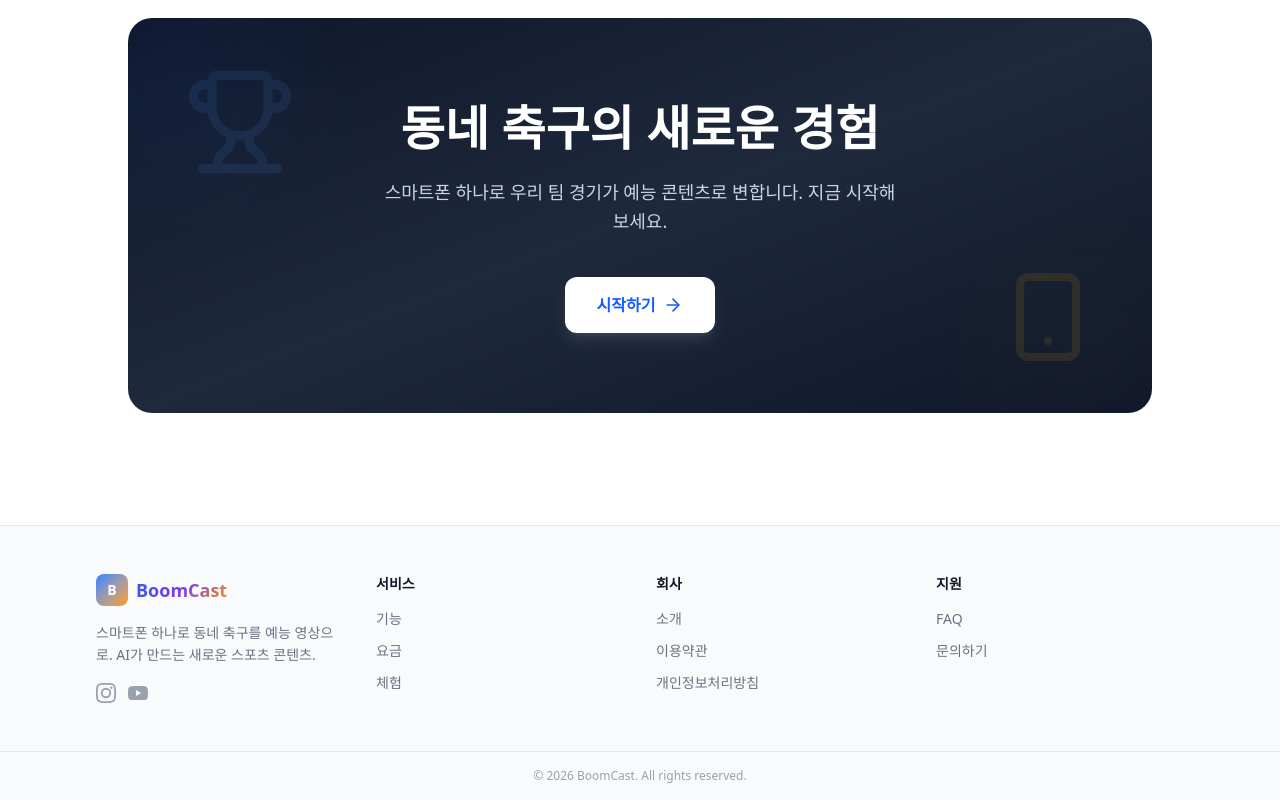
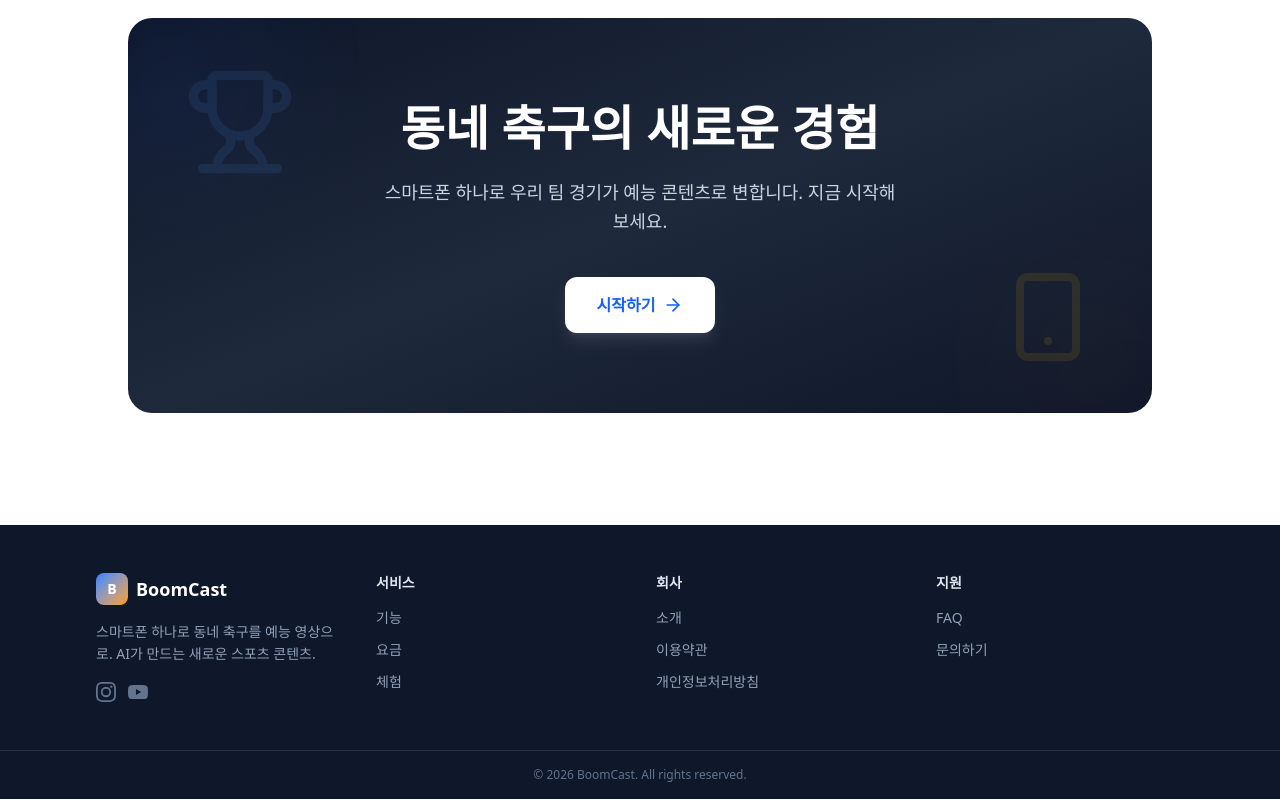
Before and after one commit to kangyh427/boomcast, a Next.js app: page / in a window 1280 px wide. Shown: the part 7025-7825 px from the top of the page. Built offline with nearby package versions, Linux system fonts and the light colour scheme; a web font is replaced by a local one.

Commit message:
Update Footer.tsx

```diff
--- a/src/components/common/Footer.tsx
+++ b/src/components/common/Footer.tsx
@@ -1,12 +1,15 @@
 /*
  * ============================================================
  * 파일: src/components/common/Footer.tsx
- * 설명: BoomCast 푸터 - 4컬럼 반응형
+ * 설명: BoomCast 푸터 — 디자인 리뉴얼 v2
  * 경로: src/components/common/Footer.tsx
- * 최근 작업: 세션 7-B
- *   - 하단 언어 전환 버튼(🇰🇷/🇺🇸) UI 삭제 (한국 서비스 우선)
- *   - useLang()은 텍스트 전환용으로 유지
- *   - toggleLang import 제거
+ * 최근 작업: 세션 11 - 미세 조정
+ *   - 로고: gradient-text → 흰색 텍스트 (gradient는 Hero에서만)
+ *   - 배경: gray-50 → 다크 (#0F172A) (Hero, CTA와 톤 일관성)
+ *   - 텍스트: 밝은 계열로 전환 (slate-300, slate-400, slate-500)
+ *   - 소셜 아이콘 호버: gray → blue/red 컬러 전환
+ *   - 구분선: gray-200 → slate-700
+ *   - 언어 전환 UI 버튼 없음 유지
  * 작성일: 2026-03-07
  * ============================================================
  */
@@ -50,6 +53,7 @@ const socialLinks = [
   {
     label: "Instagram",
     href: "https://instagram.com/boomcast",
+    hoverColor: "hover:text-pink-400",
     icon: (
       <svg className="w-5 h-5" fill="currentColor" viewBox="0 0 24 24">
         <path d="M12 2.163c3.204 0 3.584.012 4.85.07 3.252.148 4.771 1.691 4.919 4.919.058 1.265.069 1.645.069 4.849 0 3.205-.012 3.584-.069 4.849-.149 3.225-1.664 4.771-4.919 4.919-1.266.058-1.644.07-4.85.07-3.204 0-3.584-.012-4.849-.07-3.26-.149-4.771-1.699-4.919-4.92-.058-1.265-.07-1.644-.07-4.849 0-3.204.013-3.583.07-4.849.149-3.227 1.664-4.771 4.919-4.919 1.266-.057 1.645-.069 4.849-.069zM12 0C8.741 0 8.333.014 7.053.072 2.695.272.273 2.69.073 7.052.014 8.333 0 8.741 0 12c0 3.259.014 3.668.072 4.948.2 4.358 2.618 6.78 6.98 6.98C8.333 23.986 8.741 24 12 24c3.259 0 3.668-.014 4.948-.072 4.354-.2 6.782-2.618 6.979-6.98.059-1.28.073-1.689.073-4.948 0-3.259-.014-3.667-.072-4.947-.196-4.354-2.617-6.78-6.979-6.98C15.668.014 15.259 0 12 0zm0 5.838a6.162 6.162 0 100 12.324 6.162 6.162 0 000-12.324zM12 16a4 4 0 110-8 4 4 0 010 8zm6.406-11.845a1.44 1.44 0 100 2.881 1.44 1.44 0 000-2.881z" />
@@ -59,6 +63,7 @@ const socialLinks = [
   {
     label: "YouTube",
     href: "https://youtube.com/@boomcast",
+    hoverColor: "hover:text-red-400",
     icon: (
       <svg className="w-5 h-5" fill="currentColor" viewBox="0 0 24 24">
         <path d="M23.498 6.186a3.016 3.016 0 00-2.122-2.136C19.505 3.545 12 3.545 12 3.545s-7.505 0-9.377.505A3.017 3.017 0 00.502 6.186C0 8.07 0 12 0 12s0 3.93.502 5.814a3.016 3.016 0 002.122 2.136c1.871.505 9.376.505 9.376.505s7.505 0 9.377-.505a3.015 3.015 0 002.122-2.136C24 15.93 24 12 24 12s0-3.93-.502-5.814zM9.545 15.568V8.432L15.818 12l-6.273 3.568z" />
@@ -71,7 +76,7 @@ export default function Footer() {
   const { lang } = useLang();
 
   return (
-    <footer className="bg-gray-50 border-t border-gray-200">
+    <footer className="bg-[#0F172A]">
       <div className="max-w-6xl mx-auto px-4 sm:px-6 lg:px-8 py-12">
         <div className="grid grid-cols-1 sm:grid-cols-2 lg:grid-cols-4 gap-8">
           {/* 브랜드 영역 */}
@@ -80,9 +85,11 @@ export default function Footer() {
               <div className="w-8 h-8 rounded-lg bg-gradient-to-br from-blue-500 to-amber-500 flex items-center justify-center text-white font-bold text-sm">
                 B
               </div>
-              <span className="text-lg font-bold gradient-text">BoomCast</span>
+              <span className="text-lg font-bold text-white">
+                BoomCast
+              </span>
             </Link>
-            <p className="text-sm text-gray-500 leading-relaxed mb-4">
+            <p className="text-sm text-slate-400 leading-relaxed mb-4">
               {lang === "ko"
                 ? "스마트폰 하나로 동네 축구를 예능 영상으로. AI가 만드는 새로운 스포츠 콘텐츠."
                 : "Turn neighborhood games into entertainment videos with just a smartphone. AI-powered sports content."}
@@ -94,7 +101,7 @@ export default function Footer() {
                   href={social.href}
                   target="_blank"
                   rel="noopener noreferrer"
-                  className="text-gray-400 hover:text-gray-600 transition-colors"
+                  className={`text-slate-500 ${social.hoverColor} transition-colors`}
                   aria-label={social.label}
                 >
                   {social.icon}
@@ -106,7 +113,7 @@ export default function Footer() {
           {/* 링크 섹션 */}
           {footerSections.map((section) => (
             <div key={section.titleKo}>
-              <h3 className="text-sm font-semibold text-gray-900 mb-3">
+              <h3 className="text-sm font-semibold text-slate-200 mb-3">
                 {lang === "ko" ? section.titleKo : section.titleEn}
               </h3>
               <ul className="space-y-2">
@@ -114,7 +121,7 @@ export default function Footer() {
                   <li key={link.href}>
                     <Link
                       href={link.href}
-                      className="text-sm text-gray-500 hover:text-gray-700 transition-colors"
+                      className="text-sm text-slate-400 hover:text-white transition-colors"
                     >
                       {lang === "ko" ? link.labelKo : link.labelEn}
                     </Link>
@@ -126,10 +133,10 @@ export default function Footer() {
         </div>
       </div>
 
-      {/* ── 하단 바 (언어 전환 버튼 삭제됨) ── */}
-      <div className="border-t border-gray-200">
+      {/* ── 하단 바 ── */}
+      <div className="border-t border-slate-700/60">
         <div className="max-w-6xl mx-auto px-4 sm:px-6 lg:px-8 py-4 flex items-center justify-center">
-          <p className="text-xs text-gray-400">
+          <p className="text-xs text-slate-500">
             © 2026 BoomCast. All rights reserved.
           </p>
         </div>
```
